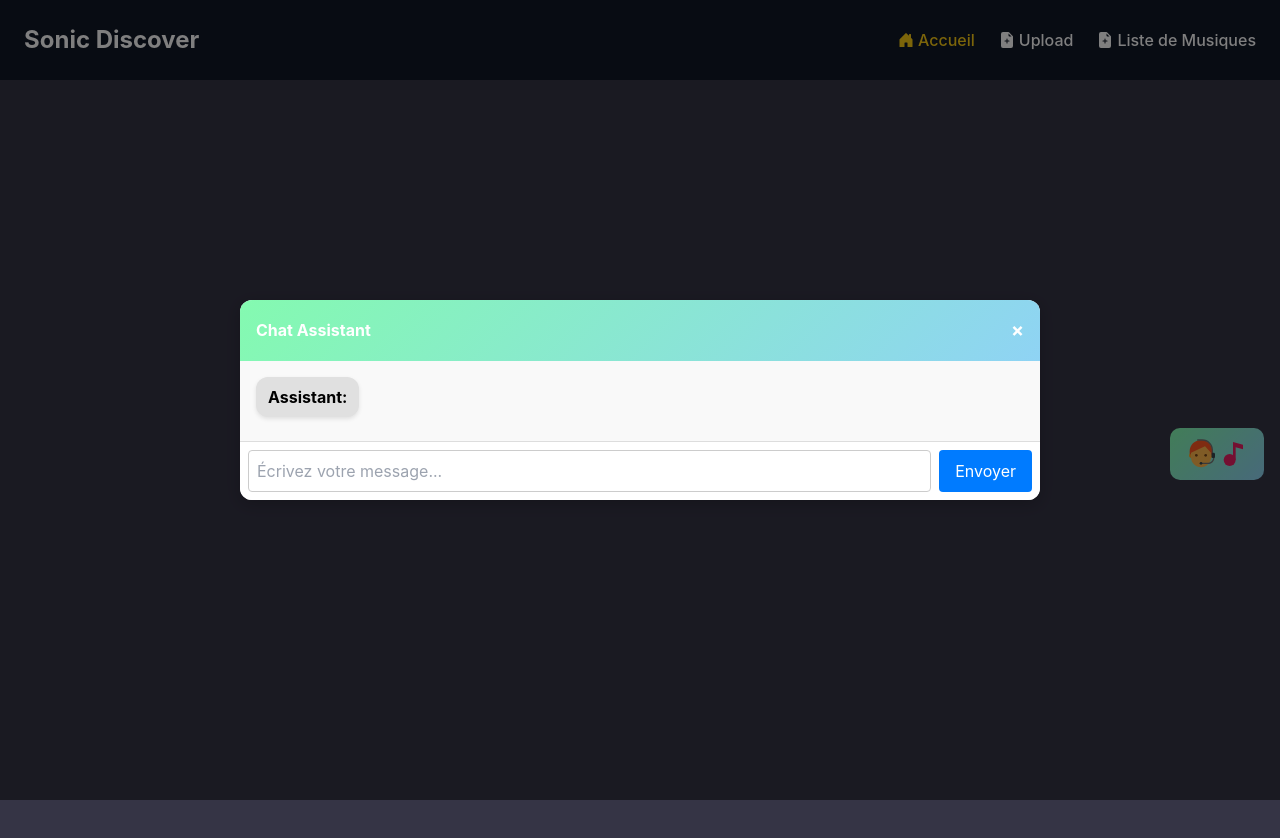
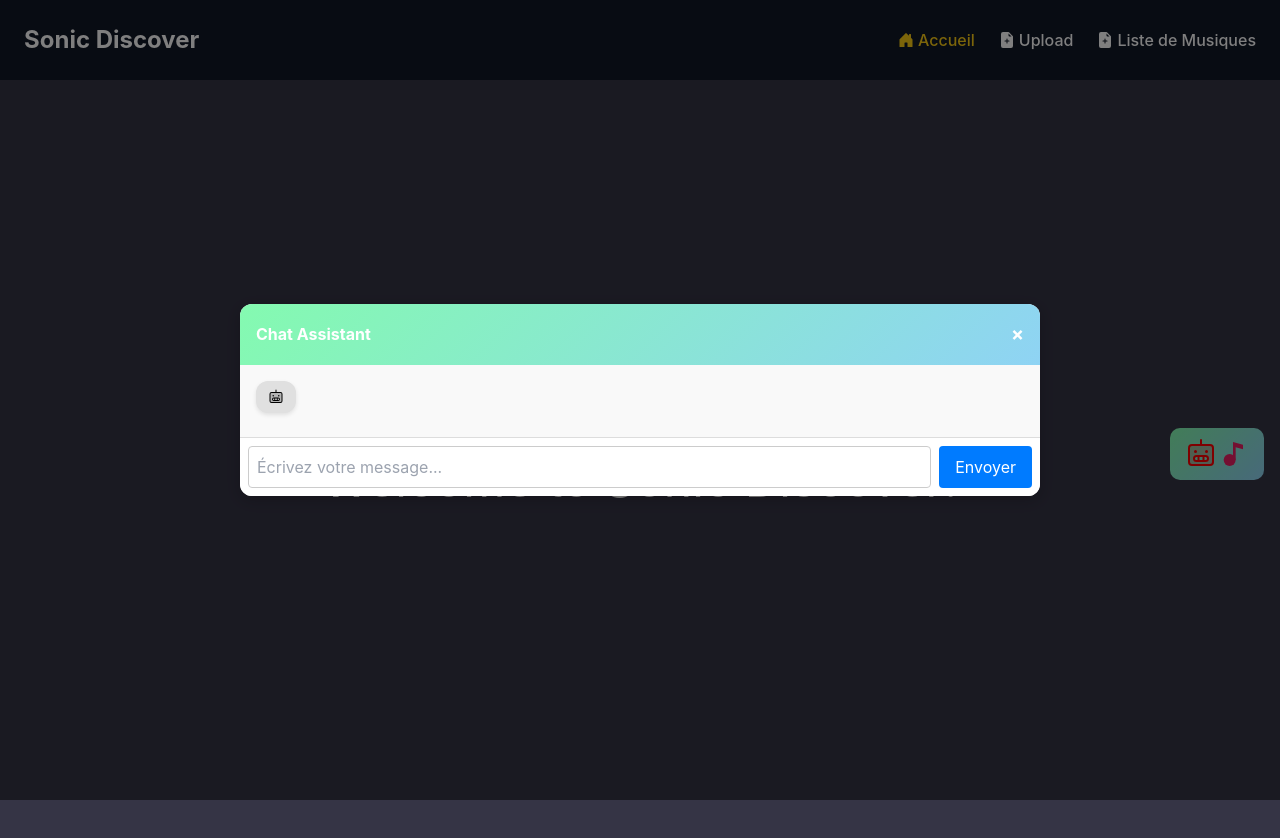
Before and after one commit to armieux/SonicDiscover_V2, a Next.js app: page / in a window 1280 px wide. Both pictures are taken after a click on the button 1217 px from the left and 454 px from the top of the page. Shown: the top 838 px of the page. Built offline with nearby package versions, Linux system fonts and the light colour scheme; no server answers.

Commit message:
Make style better

```diff
--- a/src/app/components/ChatWidget/ChatWidget.tsx
+++ b/src/app/components/ChatWidget/ChatWidget.tsx
@@ -1,6 +1,8 @@
 "use client";
 import React, { useState, useRef, useEffect } from "react";
 import { FcAssistant, FcMusic } from "react-icons/fc";
+import { PiRobotDuotone, PiRobot } from "react-icons/pi";
+
 import './ChatWidget.css';
 import ReactMarkdown from "react-markdown";
 
@@ -171,7 +173,7 @@ const ChatWidget: React.FC = () => {
     return (
         <>
             <button className="chatButton" onClick={openModal}>
-                <FcAssistant style={{ fontSize: "2em" }} />
+                <PiRobotDuotone style={{ fontSize: "2em", color: "red" }} />
                 <FcMusic style={{ fontSize: "2em" }} />
             </button>
 
@@ -224,7 +226,9 @@ const ChatWidget: React.FC = () => {
                                                 boxShadow: "0 2px 4px rgba(0,0,0,0.1)",
                                             }}
                                         >
-                                            <strong>{isUser ? "Vous" : "Assistant"}: </strong>
+                                            <p>
+                                                    {isUser ? "Vous :" : <><PiRobotDuotone /></>}
+                                            </p>
                                             <span>
                         <ReactMarkdown>{msg.content}</ReactMarkdown>
                       </span>
```
